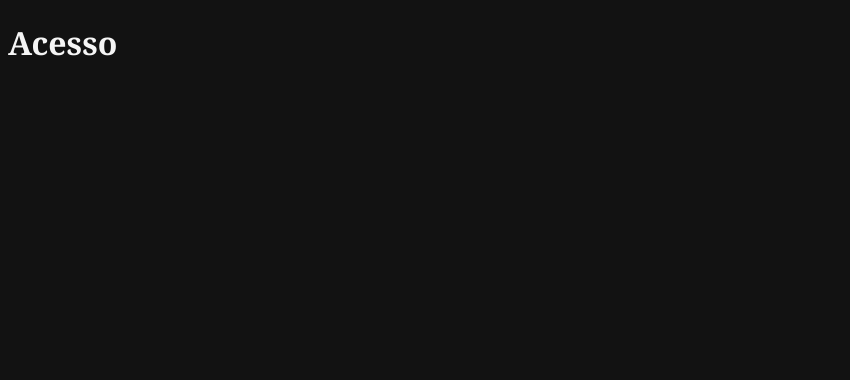
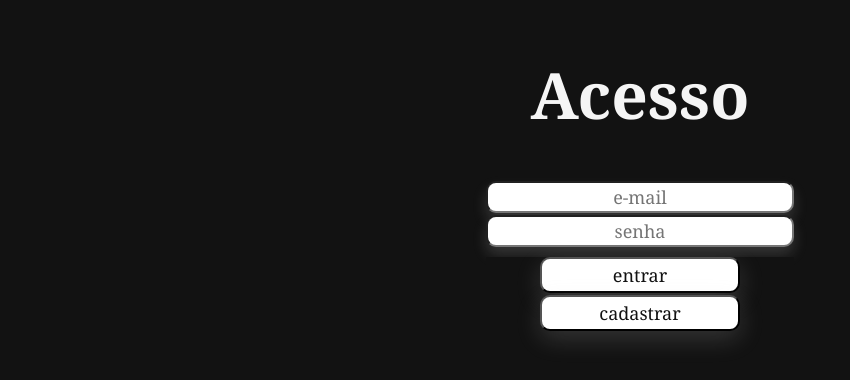
Before and after one commit to Weslley03/blog-wf-site, a Vue app: page /acesso in a window 1280 px wide. Shown: the top 380 px of the page, without its empty margins (0-850 px from the left). Built offline with nearby package versions, Linux system fonts and the light colour scheme.

Commit message:
made and configured the `AcessoPage`

```diff
--- a/src/pages/AcessoPage.vue
+++ b/src/pages/AcessoPage.vue
@@ -1,11 +1,49 @@
 <template>
+  <div class="a">
   <h1>Acesso</h1>
+    <div class="inputs">
+      <FormInput :inputWidth="300" :inputHeight='26' inputPlaceholder="e-mail"/>
+      <FormInput :inputWidth="300" :inputHeight='26' inputPlaceholder="senha"/>
+    </div>
+    <div class="buttons">
+      <FormButton :buttonWidth="200" :buttonHeight='36' buttonText='entrar' />
+      <FormButton :buttonWidth="200" :buttonHeight='36' buttonText='cadastrar' />
+    </div>
+  </div>
 </template>
 
 <script>
+  import FormInput from '../components/FormInput/FormInput.vue';
+  import FormButton from '../components/FormButton/FormButton.vue';
 
+  export default {
+    components: {
+      FormInput,
+      FormButton,
+    },
+  }
 </script>
 
 <style>
+  .a {
+    display: grid;
+    justify-content: center;
+    text-align: center;
 
+    h1 {
+      font-size: 4rem;
+    }
+  }
+
+  .inputs {
+    display: grid;
+    gap: 2px;
+    margin-bottom: 10px;
+  }
+
+  .buttons {
+    display: grid;
+    justify-content: center;
+    gap: 2px;
+  }
 </style>
```
